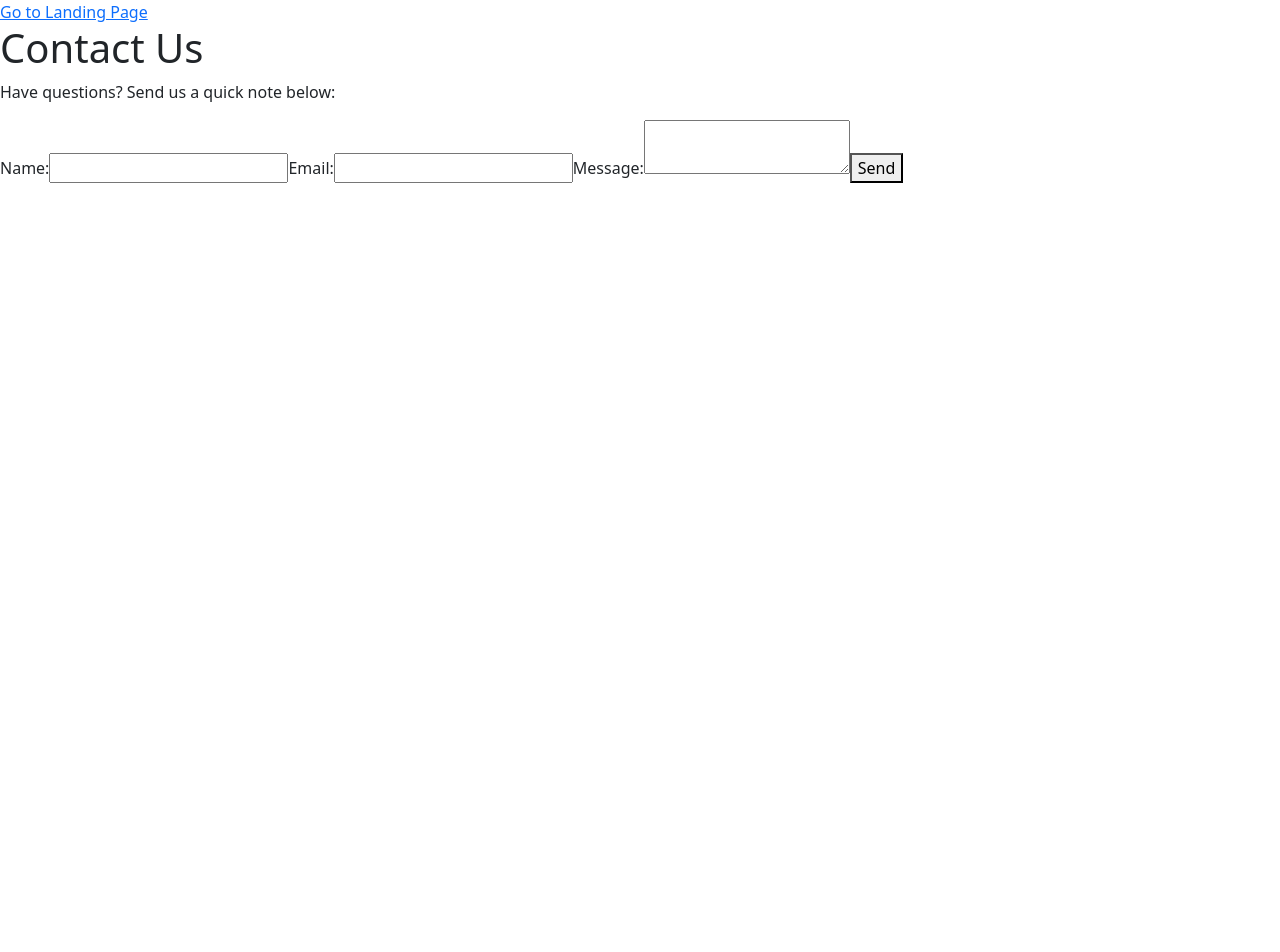
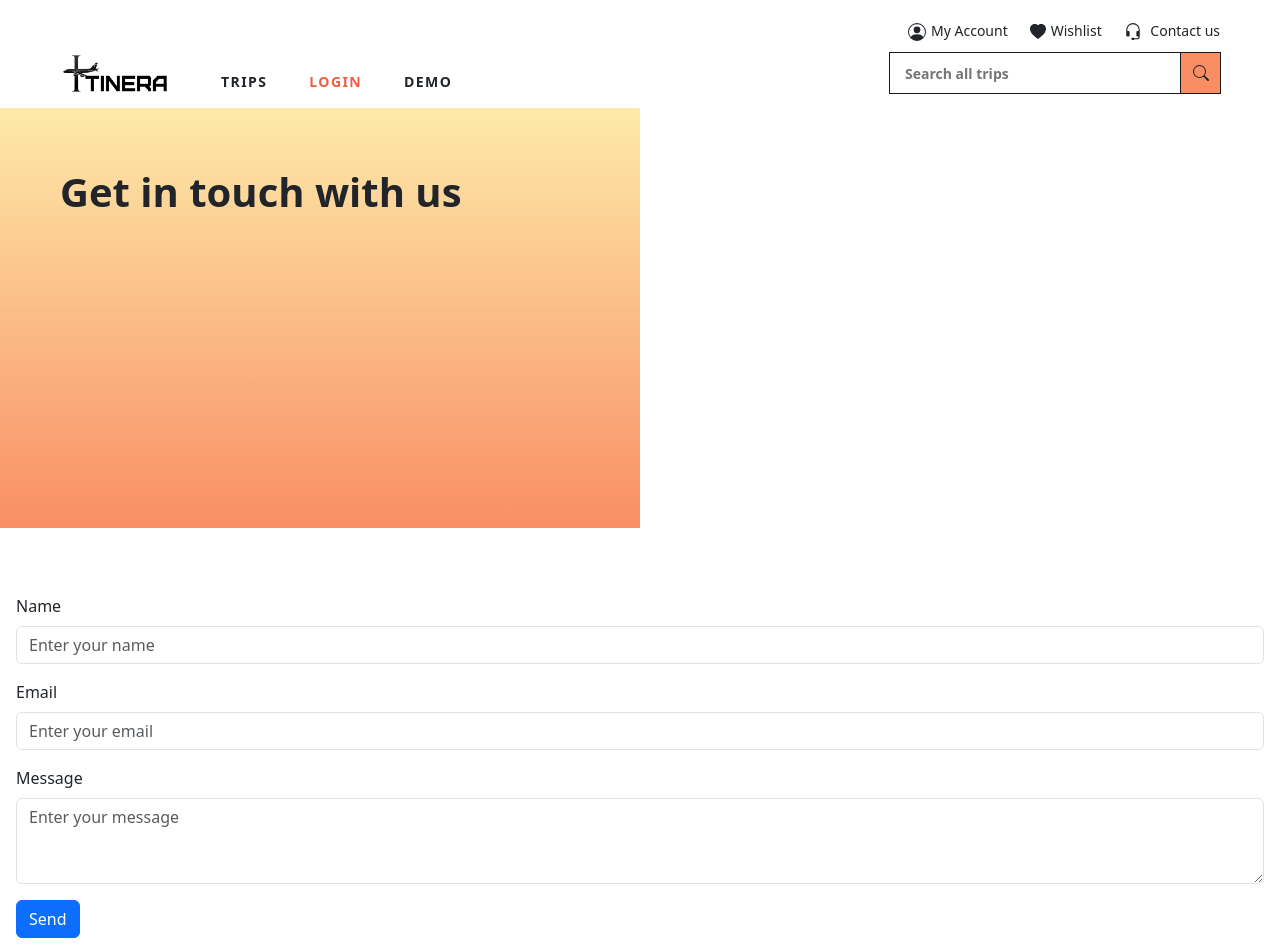
Before and after one commit to ALLHUBS-Jan-2024-Liftoff/Nebula-Tech, a React (Vite) app in the folder src/main/react/: page /contact in a window 1280 px wide. Shown: the top 952 px of the page. Before the commit the page ends 800 px from the top, so only its background shows below. Built offline with nearby package versions, Linux system fonts and the light colour scheme.

Commit message:
refactored Contact Page: configured EmailJS and matched formatting to LandingPage

```diff
--- a/src/main/react/package.json
+++ b/src/main/react/package.json
@@ -10,6 +10,7 @@
     "preview": "vite preview"
   },
   "dependencies": {
+    "@emailjs/browser": "^4.4.1",
     "bootstrap": "^5.3.3",
     "react": "^18.3.1",
     "react-bootstrap": "^2.10.4",
--- a/src/main/react/src/pages/ContactPage.jsx
+++ b/src/main/react/src/pages/ContactPage.jsx
@@ -1,31 +1,82 @@
-import {Form, Link } from 'react-router-dom'
+import 'bootstrap/dist/css/bootstrap.min.css';
+import { useState, useEffect } from 'react';
+import emailjs from '@emailjs/browser';
+import { Form, Button, Alert, Spinner } from 'react-bootstrap';
+import NavBar from '../components/common/NavBar';
+import CommonFooter from '../components/common/CommonFooter';
 
-function ContactPage() {
+const ContactPage = () => {
+    const [isSubmitting, setIsSubmitting] = useState(false);
+    const [stateMessage, setStateMessage] = useState(null);
+    const [variant, setVariant] = useState('success');
+
+    useEffect(() => {
+        // Initialize EmailJS with your public key
+        emailjs.init('FHLeXfjfy48FLie89');
+    }, []);
+
+    const sendEmail = (e) => {
+        e.preventDefault();
+        setIsSubmitting(true);
+
+        emailjs.sendForm('service_zy0mskd', 'contact_form', e.target)
+            .then((result) => {
+                setStateMessage('Message sent!');
+                setVariant('success');
+                setIsSubmitting(false);
+                setTimeout(() => {
+                    setStateMessage(null);
+                }, 5000); // Hide message after 5 seconds
+            }, (error) => {
+                console.error('Error:', error);
+                setStateMessage('Something went wrong, please try again later');
+                setVariant('danger');
+                setIsSubmitting(false);
+                setTimeout(() => {
+                    setStateMessage(null);
+                }, 5000); // Hide message after 5 seconds
+            });
+
+        // Clears the form after sending the email
+        e.target.reset();
+    };
+
     return (
         <div>
-            <Link to="/">Go to Landing Page</Link>
-            <h1> Contact Us</h1>
-            <p>Have questions? Send us a quick note below:</p>
+            <NavBar />
+            <main>
+                <section className='intro-landing-section'>
+                    <div className='intro-landing-section-column'>
+                        <h1>Get in touch with us</h1>
+                    </div>
+                </section>
+            </main>
+        <Form id="contact-form" onSubmit={sendEmail} className="p-3">
+            <input type="hidden" name="contact_number" value="697483" />
+            <Form.Group className="mb-3" controlId="formName">
+                <Form.Label>Name</Form.Label>
+                <Form.Control type="text" name="user_name" placeholder="Enter your name" required />
+            </Form.Group>
+            <Form.Group className="mb-3" controlId="formEmail">
+                <Form.Label>Email</Form.Label>
+                <Form.Control type="email" name="user_email" placeholder="Enter your email" required />
+            </Form.Group>
+            <Form.Group className="mb-3" controlId="formMessage">
+                <Form.Label>Message</Form.Label>
+                <Form.Control as="textarea" name="message" rows={3} placeholder="Enter your message" required />
+            </Form.Group>
+            <Button variant="primary" type="submit" disabled={isSubmitting}>
+                {isSubmitting ? <Spinner animation="border" size="sm" /> : 'Send'}
+            </Button>
+            {stateMessage && (
+                <Alert variant={variant} className="mt-3">
+                    {stateMessage}
+                </Alert>
+            )}
+        </Form>
+        <CommonFooter />
+        </div>
+    );
+};
 
-            <div>
-                <Form action="/contact" method="post">
-                <label>
-                    Name:
-                    <input type="text" name="name" />
-                    </label>
-                    <label>
-                    Email:
-                    <input type="email" name="email" />
-                    </label>
-                    <label>
-                    Message:
-                    <textarea name="message" />
-                    </label>
-                    <button type="submit">Send</button>
-                    </Form>
-            </div>
-        </div>
-        )
-    }
-
-    export default ContactPage
+export default ContactPage;
```
Also changed, not shown: 1 other file (tests, documents, lock files or other folders).
